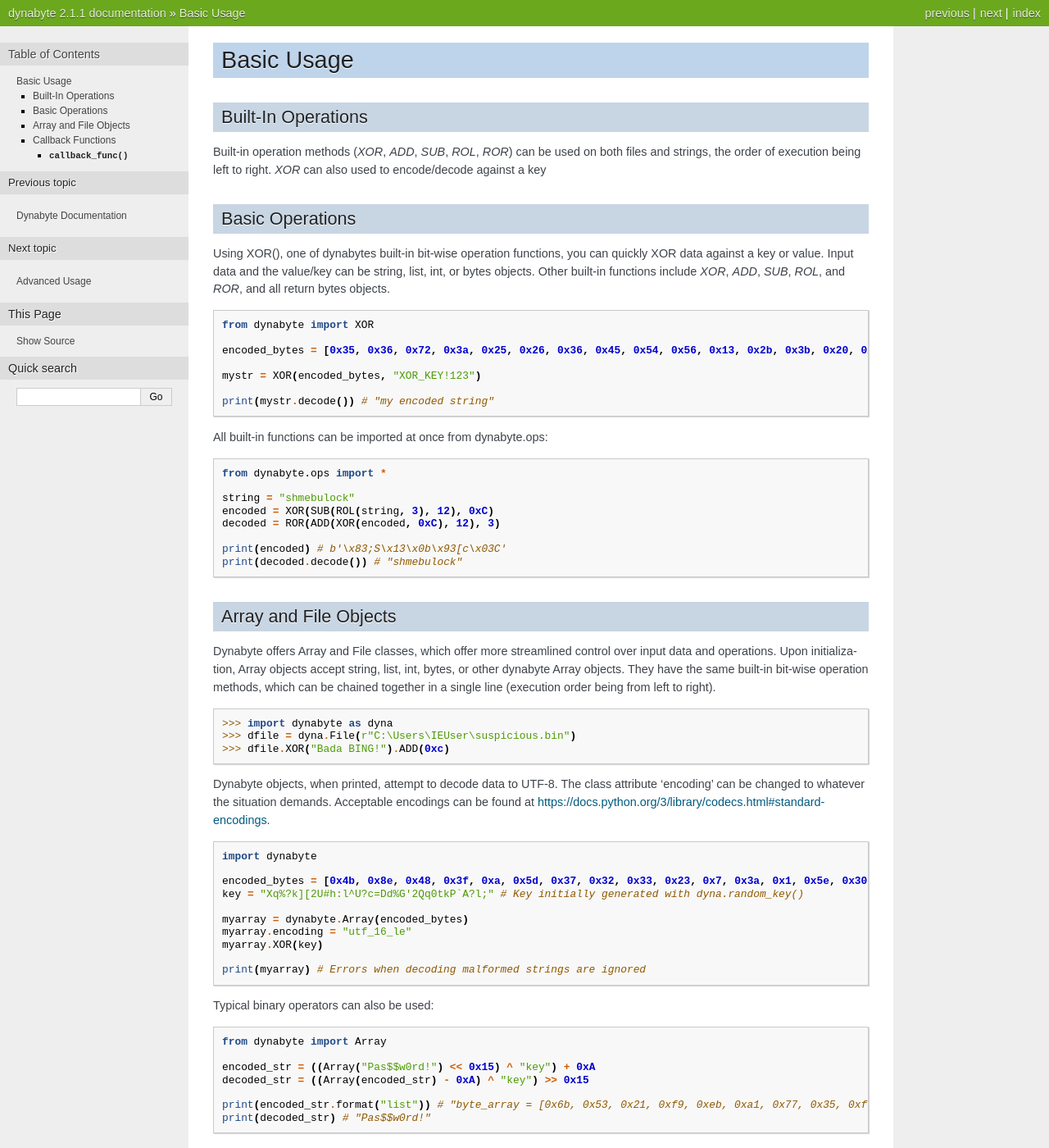
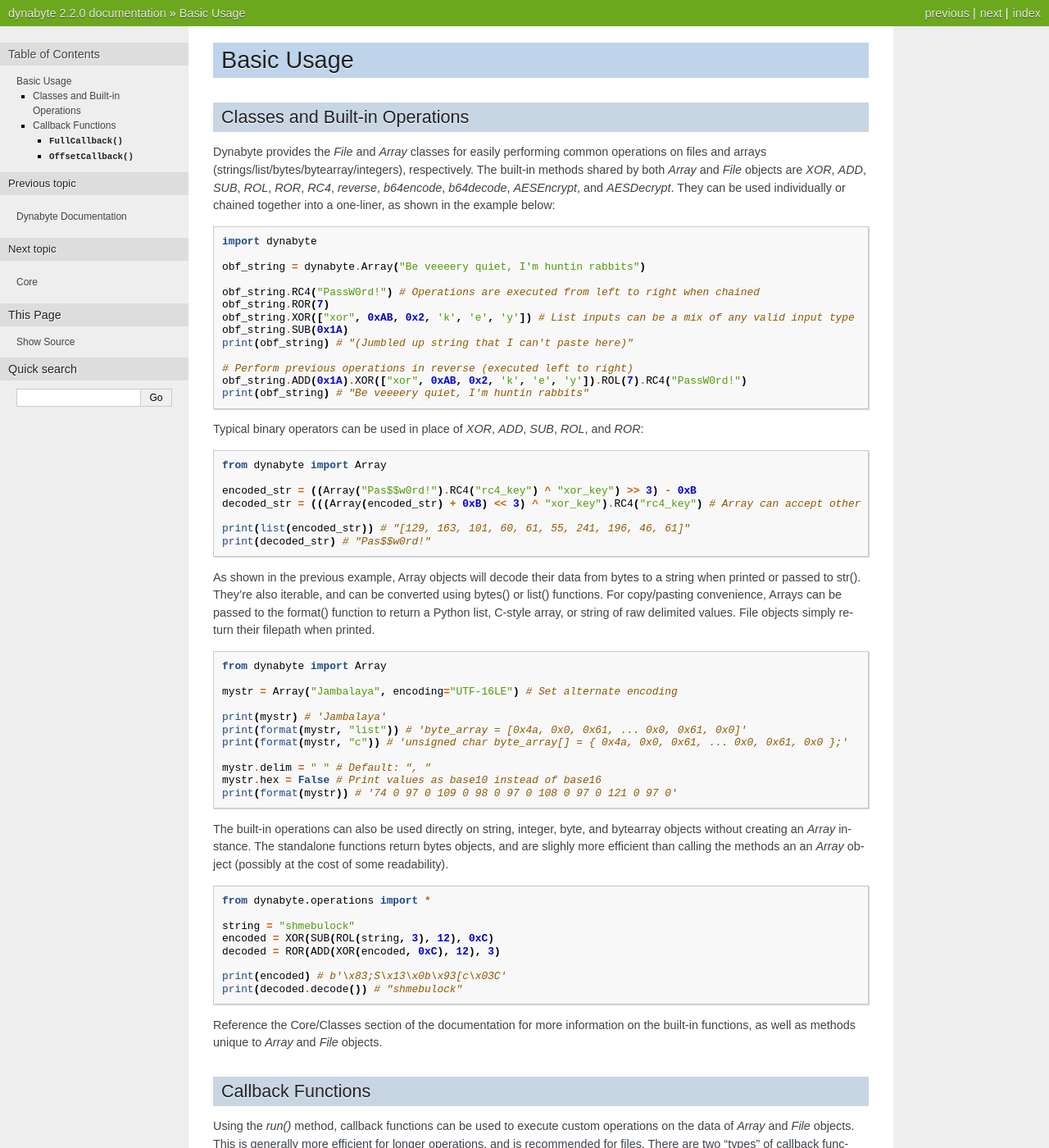
Before and after one commit to LLCZ00/Dynabyte, a Sphinx documentation site: the page built from docs/source/basic_usage.rst, in a window 1280 px wide and 1400 px high. Shown: the whole window at 82% size. Built offline with Sphinx 7.4.7, drawn with Linux system fonts in a browser that asks for light colours; pages that are not in the unit, such as notebooks, are missing from menus; some of the changed text lies outside the part shown.

```diff
--- a/docs/source/basic_usage.rst
+++ b/docs/source/basic_usage.rst
@@ -1,31 +1,65 @@
 Basic Usage
 ===========
 
-Built-In Operations
--------------------
-Built-in operation methods (*XOR*, *ADD*, *SUB*, *ROL*, *ROR*) can be used on both files and strings, the order of execution being left to right.
-*XOR* can also used to encode/decode against a key
-
-Basic Operations
-----------------
-Using XOR(), one of dynabytes built-in bit-wise operation functions, you can quickly XOR data against a key or value. Input data and the value/key can be string, list, int, or bytes objects. Other built-in functions include *XOR*, *ADD*, *SUB*, *ROL*, and *ROR*, and all return bytes objects.
+Classes and Built-in Operations
+-------------------------------
+Dynabyte provides the *File* and *Array* classes for easily performing common operations on files and arrays (strings/list/bytes/bytearray/integers), respectively. The built-in methods shared by both *Array* and *File* objects are *XOR*, *ADD*, *SUB*, *ROL*, *ROR*, *RC4*, *reverse*, *b64encode*, *b64decode*, *AESEncrypt*, and *AESDecrypt*. They can be used individually or chained together into a one-liner, as shown in the example below:
 
 .. code-block:: python
 
-	from dynabyte import XOR
+	import dynabyte
 
-	encoded_bytes = [0x35, 0x36, 0x72, 0x3a, 0x25, 0x26, 0x36, 0x45, 0x54, 0x56, 0x13, 0x2b, 0x3b, 0x20, 0x36, 0x25, 0x22]
+	obf_string = dynabyte.Array("Be veeeery quiet, I'm huntin rabbits")
 
-	mystr = XOR(encoded_bytes, "XOR_KEY!123")
+	obf_string.RC4("PassW0rd!") # Operations are executed from left to right when chained
+	obf_string.ROR(7)
+	obf_string.XOR(["xor", 0xAB, 0x2, 'k', 'e', 'y']) # List inputs can be a mix of any valid input type
+	obf_string.SUB(0x1A)
+	print(obf_string) # "(Jumbled up string that I can't paste here)"
 
-	print(mystr.decode()) # "my encoded string"
+	# Perform previous operations in reverse (executed left to right)
+	obf_string.ADD(0x1A).XOR(["xor", 0xAB, 0x2, 'k', 'e', 'y']).ROL(7).RC4("PassW0rd!")
+	print(obf_string) # "Be veeeery quiet, I'm huntin rabbits"
 
 
-All built-in functions can be imported at once from dynabyte.ops:
+Typical binary operators can be used in place of *XOR*, *ADD*, *SUB*, *ROL*, and *ROR*:
+
 
 .. code-block:: python
 
-	from dynabyte.ops import *
+	from dynabyte import Array
+
+	encoded_str = ((Array("Pas$$w0rd!").RC4("rc4_key") ^ "xor_key") >> 3) - 0xB
+	decoded_str = (((Array(encoded_str) + 0xB) << 3) ^ "xor_key").RC4("rc4_key") # Array can accept other dynabyte Arrays
+
+	print(list(encoded_str)) # "[129, 163, 101, 60, 61, 55, 241, 196, 46, 61]"
+	print(decoded_str) # "Pas$$w0rd!"
+
+
+As shown in the previous example, Array objects will decode their data from bytes to a string when printed or passed to str(). They're also iterable, and can be converted using bytes() or list() functions. For copy/pasting convenience, Arrays can be passed to the format() function to return a Python list, C-style array, or string of raw delimited values. File objects simply return their filepath when printed.
+
+
+.. code-block:: python
+
+	from dynabyte import Array
+
+	mystr = Array("Jambalaya", encoding="UTF-16LE") # Set alternate encoding
+
+	print(mystr) # 'Jambalaya'
+	print(format(mystr, "list")) # 'byte_array = [0x4a, 0x0, 0x61, ... 0x0, 0x61, 0x0]'
+	print(format(mystr, "c")) # 'unsigned char byte_array[] = { 0x4a, 0x0, 0x61, ... 0x0, 0x61, 0x0 };'
+
+	mystr.delim = " " # Default: ", "
+	mystr.hex = False # Print values as base10 instead of base16
+	print(format(mystr)) # '74 0 97 0 109 0 98 0 97 0 108 0 97 0 121 0 97 0'
+
+
+The built-in operations can also be used directly on string, integer, byte, and bytearray objects without creating an *Array* instance. The standalone functions return bytes objects, and are slighly more efficient than calling the methods an an *Array* object (possibly at the cost of some readability).
+
+
+.. code-block:: python
+
+	from dynabyte.operations import *
 
 	string = "shmebulock"
 	encoded = XOR(SUB(ROL(string, 3), 12), 0xC)
@@ -35,62 +69,46 @@ All built-in functions can be imported at once from dynabyte.ops:
 	print(decoded.decode()) # "shmebulock"
 
 
-Array and File Objects
------------------------
-Dynabyte offers Array and File classes, which offer more streamlined control over input data and operations. Upon initialization, Array objects accept string, list, int, bytes, or other dynabyte Array objects. They have the same built-in bit-wise operation methods, which can be chained together in a single line (execution order being from left to right).
-
->>> import dynabyte as dyna
->>> dfile = dyna.File(r"C:\Users\IEUser\suspicious.bin")
->>> dfile.XOR("Bada BING!").ADD(0xc)
+Reference the Core/Classes section of the documentation for more information on the built-in functions, as well as methods unique to *Array* and *File* objects.
 
 
-Dynabyte objects, when printed, attempt to decode data to UTF-8. The class attribute 'encoding' can be changed to whatever the situation demands. Acceptable encodings can be found at https://docs.python.org/3/library/codecs.html#standard-encodings.
+Callback Functions
+------------------
+Using the *run()* method, callback functions can be used to execute custom operations on the data of *Array* and *File* objects. This is generally more efficient for longer operations, and is recommended for files. There are two "types" of callback functions, *full* and *offset*.
+
+
+FullCallback signature:
+
+.. py:function:: FullCallback(data: bytes) -> bytes
+
+   Return data
+
+
+FullCallback functions (the default type) accept and return all the input data (in bytes) at once, giving the function complete control over the whole data set. File objects read data from the input file, and subsequently pass it to the callback function, in chunks determined by the buffersize, so be aware of that if working with files greater than 8192 bytes. The buffersize can adjusted as needed when initializing the *File* object, or *getbytes()* can be called to create an *Array* object with the file's data.
+
+
+OffsetCallback signature:
+
+.. py:function:: OffsetCallback(byte: int, offset: int) -> int
+
+   Return byte
+
+OffsetCallback functions accept and return one byte at a time, and provides the byte's within the entirety of the data. Offset callback functions are given to a wrapper class which handles converting and 'normalizing' the bytes, which sometimes need to be "AND 0xff'd" to avoid encoding/decoding errors. Pass cb_type='offset' to *run()* to indicate an OffsetCallback.
+
+
+Encrypting/decrypting a file using an offset callback function:
 
 .. code-block:: python
 
 	import dynabyte
 
-	encoded_bytes = [0x4b, 0x8e, 0x48, 0x3f, 0xa, 0x5d, 0x37, 0x32, 0x33, 0x23, 0x7, 0x3a, 0x1, 0x5e, 0x30, 0x3f, 0x7, 0x3d, 0x64, 0x64, 0x56, 0x47, 0x53, 0x32, 0x23, 0x71, 0x59, 0x74, 0x5, 0x50, 0x7, 0x41, 0xa, 0x93, 0x62]
-	key = "Xq%?k][2U#h:l^U?c=Dd%G'2Qq0tkP`A?l;" # Key initially generated with dyna.random_key()
+	myfile = dynabyte.File(r"C:\Users\IEUser\suspicious.bin")
 
-	myarray = dynabyte.Array(encoded_bytes)
-	myarray.encoding = "utf_16_le"
-	myarray.XOR(key)
+	key = b"bada BING!"
+	callback = lambda byte, offset: (byte ^ key[offset % len(key)]) + 0xc # Callbacks can be lambdas or regular functions
 
-	print(myarray) # Errors when decoding malformed strings are ignored
+	# Run file through callback function twice, encrypting file
+	myfile.run(callback, cb_type='offset', count=2) # Run data through callback twice
 
-
-Typical binary operators can also be used:
-
-.. code-block:: python
-
-	from dynabyte import Array
-
-	encoded_str = ((Array("Pas$$w0rd!") << 0x15) ^ "key") + 0xA
-	decoded_str = ((Array(encoded_str) - 0xA) ^ "key") >> 0x15
-
-	print(encoded_str.format("list")) # "byte_array = [0x6b, 0x53, 0x21, 0xf9, 0xeb, 0xa1, 0x77, 0x35, 0xff, 0x59]"
-	print(decoded_str) # "Pas$$w0rd!"
-
-
-Callback Functions
-------------------
-Custom callback functions can be used to execute operations with the *run()* method. This is generally more efficient for longer operations, and is recommended for files. Using callback functions also gives you access to the "global" offset of a particular byte, as well as the option to write the results to a new file.
-
-They must fit the following signature:
-
-.. py:function:: callback_func(byte: int, offset: int)
-
-   Return byte, altered or otherwise
-
-Callback lambdas are dynamically generated and shown when using the CLI tool.
-
-*Callback functions can be defined like regular functions or as lambdas.*
-
-De-obfuscating a string using a callback function:
-
->>> import dynabyte
->>> decrypt = dynabyte.Array("\osb`pnarq-`a_v{t")
->>> decrypt.run(lambda byte, offset : (byte + 3) ^ 0x10)
->>> decrypt
-Obfuscated string
+	# Decrypt file by reversing the operations, output to file
+	myfile.run(lambda byte, offset: (byte - 0xc) ^ key[offset % len(key)], count=2, cb_type='offset', output="sus_copy.bin")
--- a/docs/source/conf.py
+++ b/docs/source/conf.py
@@ -9,7 +9,7 @@
 project = 'dynabyte'
 copyright = '2023, LLCZ00'
 author = 'LLCZ00'
-release = '2.1.1'
+release = '2.2.0'
 
 # -- General configuration ---------------------------------------------------
 # https://www.sphinx-doc.org/en/master/usage/configuration.html#general-configuration
--- a/docs/source/core_functions.rst
+++ b/docs/source/core_functions.rst
@@ -3,14 +3,39 @@ Core
 
 Classes and functions providing the core functionality of Dynabyte
 
+
+Built-in Operations
+-------------------
+The functions can be used directly, or as methods from *Array* and *File* objects (with the exception of *RotateLeft* and *RotateRight*).
+
+.. autofunction:: dynabyte.operations.XOR
+
+.. autofunction:: dynabyte.operations.SUB
+
+.. autofunction:: dynabyte.operations.ADD
+
+.. autofunction:: dynabyte.operations.ROL
+
+.. autofunction:: dynabyte.operations.ROR
+
+.. autofunction:: dynabyte.operations.RC4
+
+.. autofunction:: dynabyte.operations.AESEncrypt
+
+.. autofunction:: dynabyte.operations.AESDecrypt
+
+.. autofunction:: dynabyte.operations.reverse
+
+.. autofunction:: dynabyte.operations.RotateLeft
+
+.. autofunction:: dynabyte.operations.RotateRight
+
+
 Classes
 -------
-
 DynabyteBase
 ^^^^^^^^^^^^^
-Base class for dynabyte.Array and dynabyte.File, provides methods for using bit-wise operations and class attributes 'encoding' and 'buffersize'. It also overrides their respective 'magic methods' so they can be used with simple binary operators (^, + , -, etc.)
-
-.. autofunction:: dynabyte.core.DynabyteBase
+Base class for dynabyte.core.Array and dynabyte.core.File, providing methods for using the aforementioned built-in operations. The *XOR*, *ADD*, *SUB*, *ROL*, and *ROR* methods can also be called with their respective binary operators (^, +, -, <<, >>).
 
 .. autofunction:: dynabyte.core.DynabyteBase.XOR
 
@@ -22,15 +47,27 @@ Base class for dynabyte.Array and dynabyte.File, provides methods for using bit-
 
 .. autofunction:: dynabyte.core.DynabyteBase.ROR
 
+.. autofunction:: dynabyte.core.DynabyteBase.RC4
+
+.. autofunction:: dynabyte.core.DynabyteBase.AESEncrypt
+
+.. autofunction:: dynabyte.core.DynabyteBase.AESDecrypt
+
+.. autofunction:: dynabyte.core.DynabyteBase.reverse
+
+.. autofunction:: dynabyte.core.DynabyteBase.b64encode
+
+.. autofunction:: dynabyte.core.DynabyteBase.b64decode
+
 Array
 ^^^^^
+Array objects are iterable, and accept string, integer, byte, bytearray, list and other dynabyte.core.Array objects as input. List-type objects can contain a combination of any other valid input type. See Basic Usage section for details on printing/formating.
+
 .. autofunction:: dynabyte.core.Array
 
 .. autofunction:: dynabyte.core.Array.run
 
-.. autofunction:: dynabyte.core.Array.format
-
-.. autofunction:: dynabyte.core.Array.bytes
+.. autofunction:: dynabyte.core.Array.gethash
 
 File
 ^^^^
@@ -47,16 +84,16 @@ File
 .. autofunction:: dynabyte.core.File.delete
 
 
-Built-in Operations
--------------------
-These functions do not belong to any dynabyte classes, and simply return the byte representation of their results
+Utility Functions
+-----------------
 
-.. autofunction:: dynabyte.ops.XOR
+Dynabyte's helper/utility functions
 
-.. autofunction:: dynabyte.ops.SUB
 
-.. autofunction:: dynabyte.ops.ADD
+.. autofunction:: dynabyte.utils.getbytearray
 
-.. autofunction:: dynabyte.ops.ROL
+.. autofunction:: dynabyte.utils.bprint
 
-.. autofunction:: dynabyte.ops.ROR
+.. autofunction:: dynabyte.utils.random_key
+
+.. autofunction:: dynabyte.utils.comparefilebytes
--- a/docs/source/index.rst
+++ b/docs/source/index.rst
@@ -6,7 +6,7 @@
 Dynabyte Documentation
 =========================
 
-Dynabyte is a python module and CLI tool designed to streamline the process of de-obfuscating data, allowing you to perform bit-wise operations on strings or files with as little code as possible.
+Dynabyte is a python module designed to streamline the process of obfuscating and de-obfuscating data, allowing you to quickly perform bit-wise operations on strings or files with as little code as possible.
 
 Installation
 ------------
@@ -22,6 +22,5 @@ Contents
 	:maxdepth: 2
 
 	basic_usage
+	core_functions
 	advanced_usage
-	core_functions
-	utilities
```
Also changed, not shown: other parts of docs/source/core_functions.rst (+1 -1 lines), docs/source/advanced_usage.rst (+7 -6 lines).
